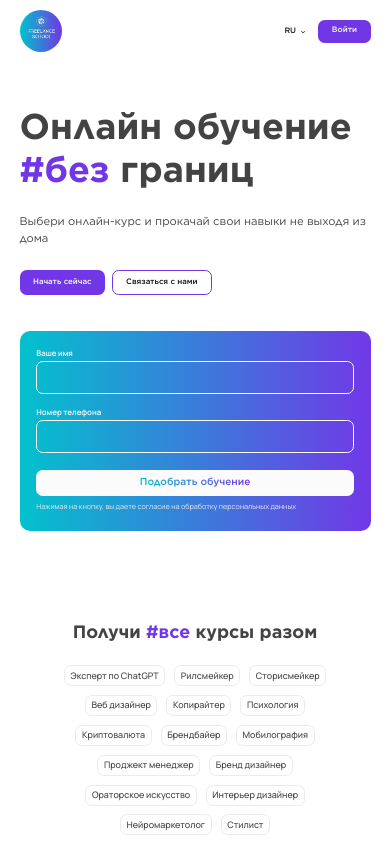
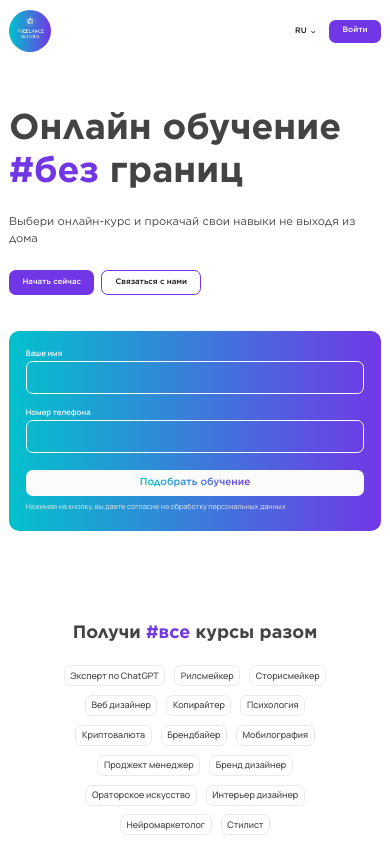
Before and after one commit to iffypixy/flschool, a React (Vite) app in the folder apps/web/: page / in a window 390 px wide. Shown: the top 844 px of the page. Built offline with nearby package versions, Linux system fonts and the light colour scheme.

Commit message:
refactor: improve container

```diff
--- a/apps/web/src/shared/ui/templates/container.tsx
+++ b/apps/web/src/shared/ui/templates/container.tsx
@@ -1,3 +1,5 @@
 export const Container: React.FCWC = ({children}) => (
-	<div className="max-w-[1280px] w-[90%] mx-auto">{children}</div>
+	<div className="max-w-[1280px] w-[90%] mx-auto md:w-full md:px-32 sm:px-24 xs:px-16">
+		{children}
+	</div>
 );
```
